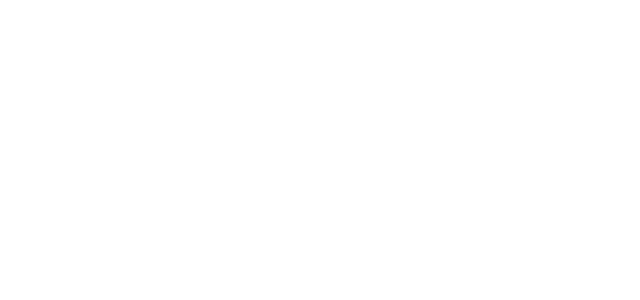
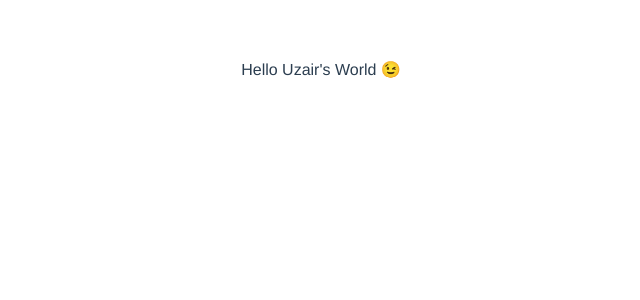
Before and after one commit to UzaeirAzhar/color-update, a Vue app: page / in a window 1280 px wide. Shown: the top 300 px of the page, without its empty margins (319-959 px from the left). Built offline with nearby package versions, Linux system fonts and the light colour scheme.

Commit message:
chore: add some data into App component

```diff
--- a/src/App.vue
+++ b/src/App.vue
@@ -1,9 +1,16 @@
 <!-- eslint-disable vue/valid-template-root -->
-<template></template>
+<template>
+  {{ message }}
+</template>
 
 <script>
 export default {
   name: "App",
+  data() {
+    return {
+      message: "Hello Uzair's World 😉",
+    };
+  },
   components: {},
 };
 </script>
```
